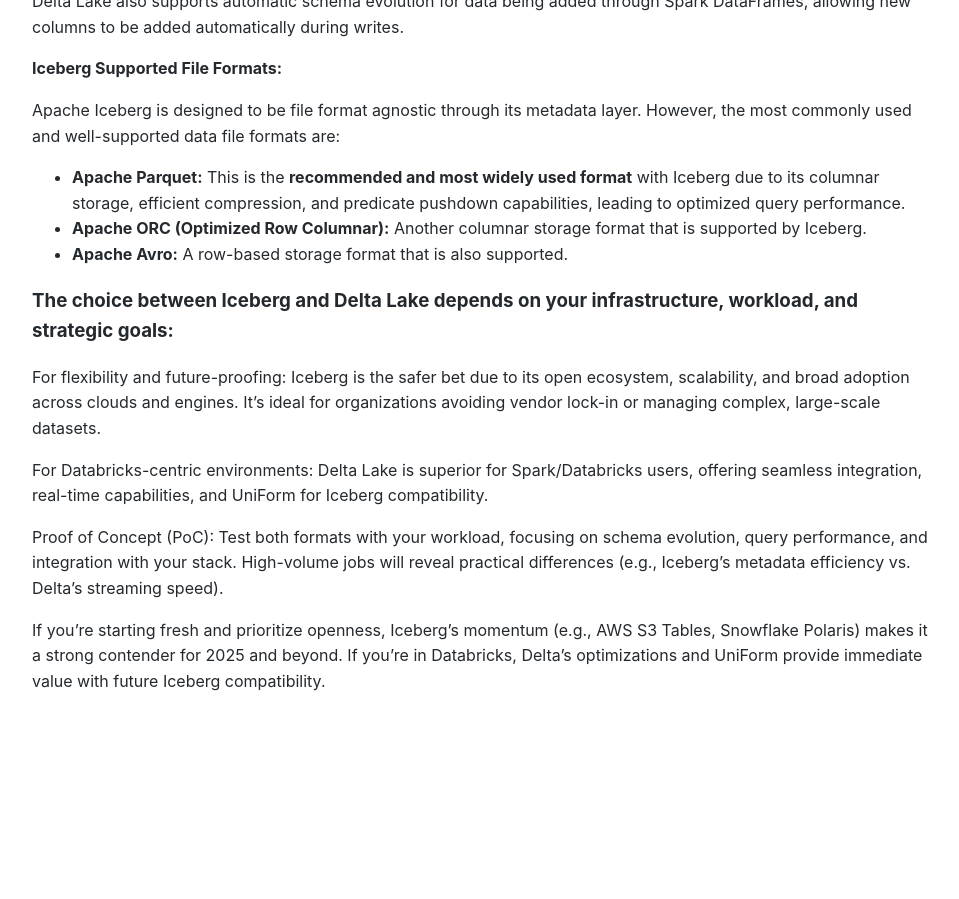
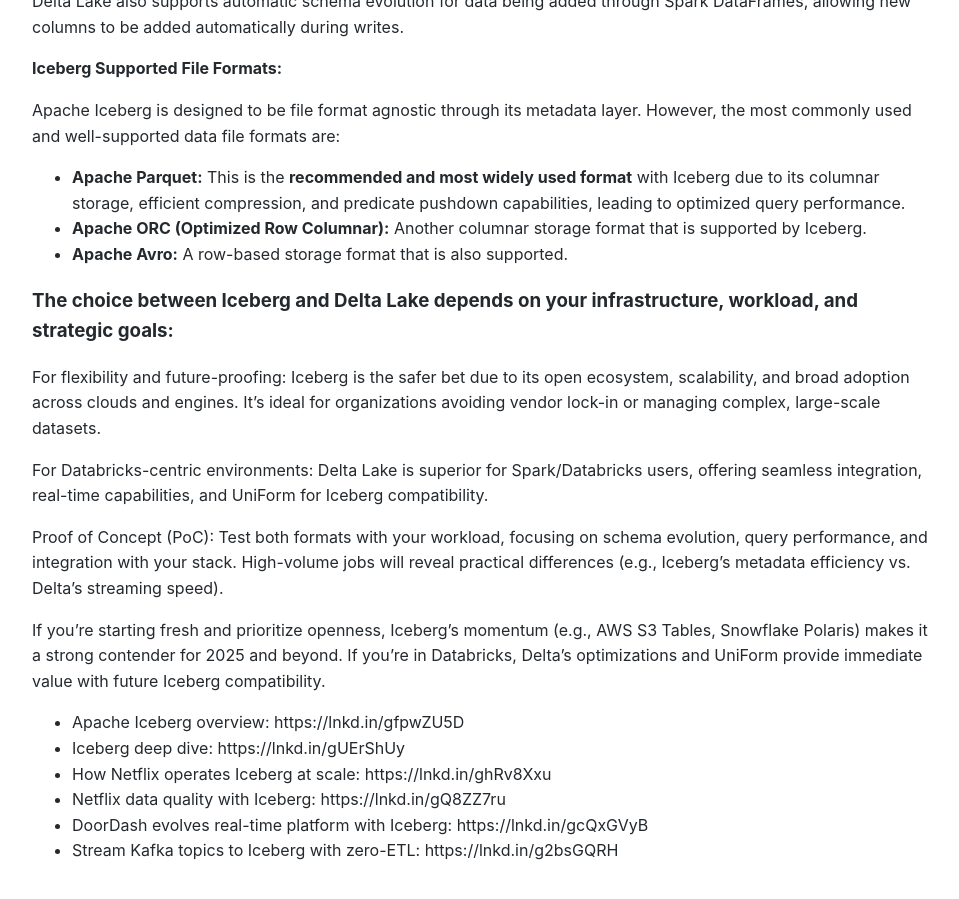
Before and after one commit to Michael-Lubinsky/michael-lubinsky.github.com, a Jekyll site: the page built from spark/iceberg.md, in a window 1280 px wide and 900 px high, scrolled down 8369 px. Shown: the whole window, without its empty margins (158-1117 px from the left). Built offline with Jekyll 4.4.1, drawn with Linux system fonts in a browser that asks for light colours; our own code applies the rules of GitHub Pages for plain Markdown files; before the commit the page ends 9099 px from its top, so only the background shows below that.

Commit message:
Update iceberg.md

```diff
--- a/spark/iceberg.md
+++ b/spark/iceberg.md
@@ -398,3 +398,10 @@
 
 If you’re starting fresh and prioritize openness, Iceberg’s momentum (e.g., AWS S3 Tables, Snowflake Polaris) makes it a strong contender for 2025 and beyond.
 If you’re in Databricks, Delta’s optimizations and UniForm provide immediate value with future Iceberg compatibility.
+
+- Apache Iceberg overview: https://lnkd.in/gfpwZU5D
+- Iceberg deep dive: https://lnkd.in/gUErShUy
+- How Netflix operates Iceberg at scale: https://lnkd.in/ghRv8Xxu
+- Netflix data quality with Iceberg: https://lnkd.in/gQ8ZZ7ru
+- DoorDash evolves real-time platform with Iceberg: https://lnkd.in/gcQxGVyB
+- Stream Kafka topics to Iceberg with zero-ETL: https://lnkd.in/g2bsGQRH
```
